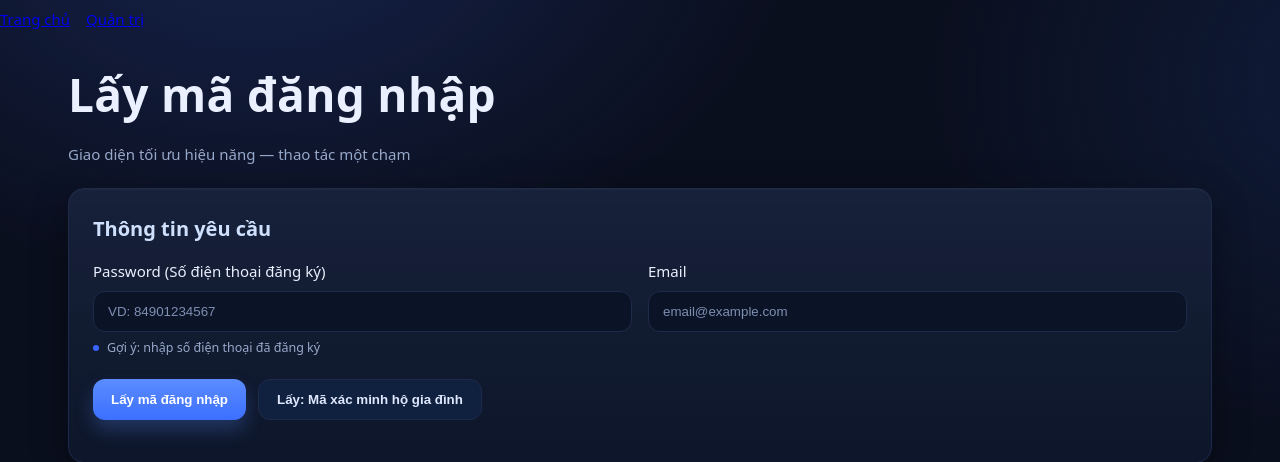
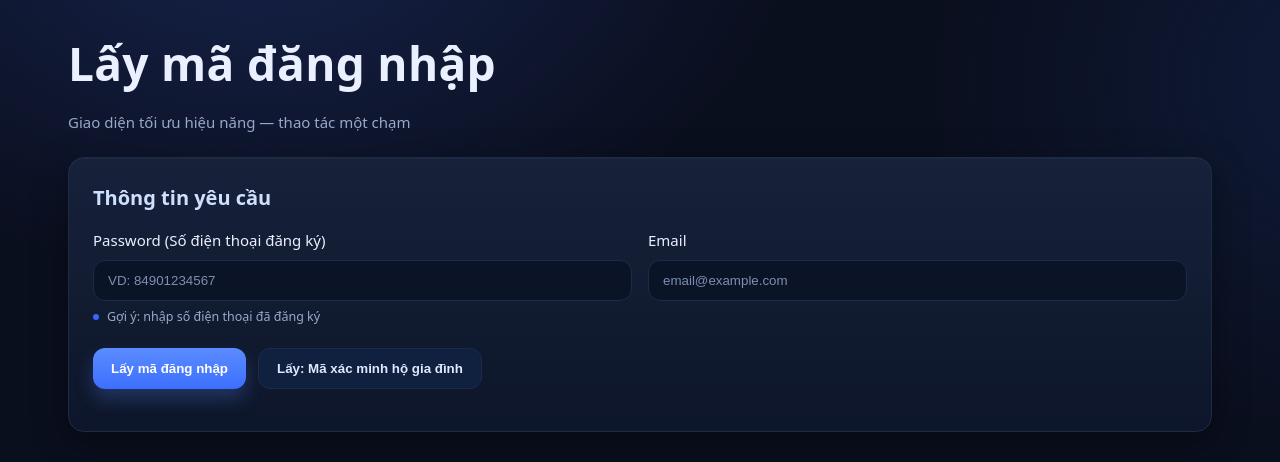
Before and after one commit to tuanminhh03/Get_code_and_family_netflix, a Flask app: page / in a window 1280 px wide. Shown: the top 462 px of the page. Run offline with Flask 3, Linux system fonts and the light colour scheme.

Commit message:
Remove navigation links from base layout

```diff
--- a/templates/base.html
+++ b/templates/base.html
@@ -8,11 +8,6 @@
 </head>
 <body>
 
-<nav style="margin:8px 0 20px">
-  <a href="/" style="margin-right:12px">Trang chủ</a>
-  <a href="/admin">Quản trị</a>
-</nav>
-
   <main class="container">
     {% block content %}{% endblock %}
   </main>
```
